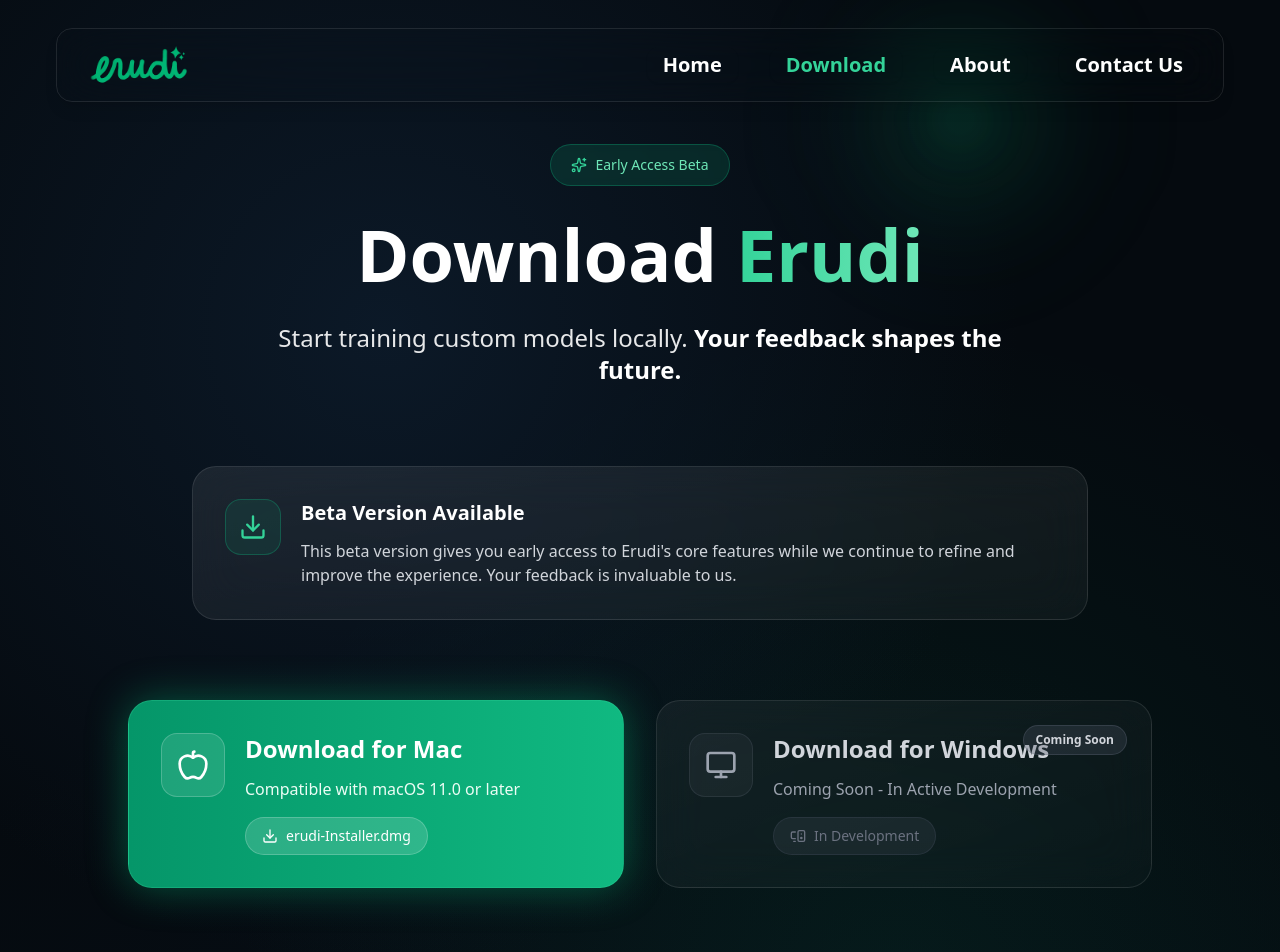
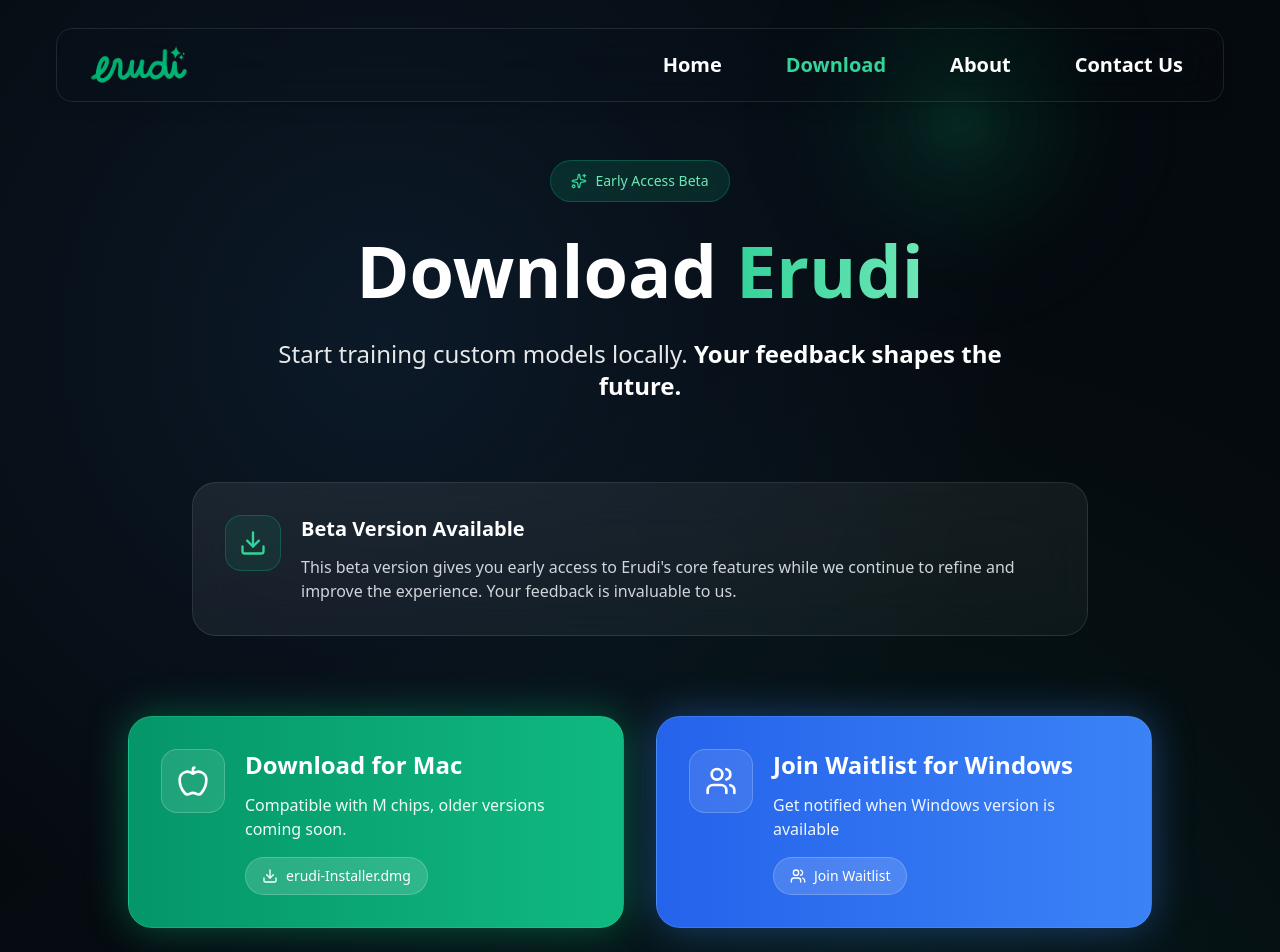
Before and after one commit to djaxchi/Erudi-WebPage, a React (Vite) app: page /download in a window 1280 px wide. Shown: the top 952 px of the page. Built offline with nearby package versions, Linux system fonts and the light colour scheme.

Commit message:
feat - added waitlist for windows fix - update

```diff
--- a/src/pages/ContactPage.tsx
+++ b/src/pages/ContactPage.tsx
@@ -134,7 +134,7 @@
         <div className="max-w-5xl mx-auto">
 
           {/* Header */}
-          <div className="mt-12 sm:mt-12 md:mt-16 mb-12 sm:mb-16 md:mb-20">
+          <div className="mt-32 sm:mt-20 md:mt-20 mb-12 sm:mb-16 md:mb-20">
             <AnimatedSection delay={100}>
               <div className="space-y-4 sm:space-y-6 md:space-y-8 text-center">
                 {/* Badge */}
--- a/src/pages/DownloadPage.tsx
+++ b/src/pages/DownloadPage.tsx
@@ -1,6 +1,6 @@
 import React, { useEffect } from 'react';
 import { motion } from 'framer-motion';
-import { Download, MonitorSpeaker, Apple, Monitor, Sparkles } from 'lucide-react';
+import { Download, Apple, Sparkles, Users } from 'lucide-react';
 import { Link } from 'react-router-dom';
 import Navbar from '../components/Navbar';
 import { AnimatedSection } from '../assets/animatedSection';
@@ -80,7 +80,7 @@
       <main className="relative z-10 mx-auto mt-8 sm:pt-8 md:pt-12 pb-12 sm:pb-16 md:pb-20 px-4 sm:px-6 md:px-8 lg:px-12">
         <div className="max-w-7xl mx-auto">
           {/* Header Section */}
-          <div className="mt-8 sm:mt-12 md:mt-16 mb-12 sm:mb-16 md:mb-20">
+          <div className="mt-32 sm:mt-20 md:mt-20 mb-12 sm:mb-16 md:mb-20">
             <AnimatedSection delay={100}>
               <div className="space-y-4 sm:space-y-6 md:space-y-8 text-center">
                 {/* Badge */}
@@ -171,7 +171,7 @@
                       Download for Mac
                     </h3>
                     <p className="text-emerald-50 text-sm sm:text-base mb-3 sm:mb-4">
-                      Compatible with macOS 11.0 or later
+                      Compatible with M chips, older versions coming soon.
                     </p>
                     <div className="inline-flex items-center gap-2 px-3 sm:px-4 py-1.5 sm:py-2 rounded-full bg-white/15 border border-white/20">
                       <Download className="w-3.5 h-3.5 sm:w-4 sm:h-4" />
@@ -181,38 +181,36 @@
                 </div>
               </motion.button>
 
-              {/* Windows Download Button (Disabled) */}
+              {/* Windows Waitlist Button */}
+              <Link to="/waitlist">
                 <motion.div
                   initial={{ opacity: 0, y: 40, scale: 0.95 }}
                   whileInView={{ opacity: 1, y: 0, scale: 1 }}
                   viewport={{ once: true, margin: "-80px" }}
                   transition={{ duration: 0.6, delay: 0.4, ease: "easeOut" }}
-                className="relative h-full bg-gradient-to-br from-white/[0.05] to-white/[0.02] backdrop-blur-xl border border-white/10 rounded-2xl sm:rounded-3xl p-6 sm:p-8 opacity-60 cursor-not-allowed"
+                  whileHover={{ scale: 1.02, y: -4 }}
+                  whileTap={{ scale: 0.98 }}
+                  className="group h-full bg-gradient-to-r from-blue-600 to-blue-500 hover:from-blue-500 hover:to-blue-400 rounded-2xl sm:rounded-3xl p-6 sm:p-8 shadow-[0_0_40px_rgba(59,130,246,0.4)] hover:shadow-[0_0_60px_rgba(59,130,246,0.6)] transition-all duration-300 border border-blue-400/30 cursor-pointer"
                 >
                   <div className="flex items-start gap-4 sm:gap-5">
-                  <div className="w-12 h-12 sm:w-14 sm:h-14 md:w-16 md:h-16 rounded-xl sm:rounded-2xl bg-gray-500/10 border border-gray-500/20 flex items-center justify-center flex-shrink-0">
-                    <Monitor className="w-6 h-6 sm:w-7 sm:h-7 md:w-8 md:h-8 text-gray-400" />
+                    <div className="w-12 h-12 sm:w-14 sm:h-14 md:w-16 md:h-16 rounded-xl sm:rounded-2xl bg-white/10 border border-white/20 flex items-center justify-center flex-shrink-0 group-hover:scale-110 transition-transform duration-300">
+                      <Users className="w-6 h-6 sm:w-7 sm:h-7 md:w-8 md:h-8 text-white" />
                     </div>
                     <div className="text-left flex-1">
-                    <h3 className="text-xl sm:text-2xl font-bold text-gray-300 mb-2 sm:mb-3">
-                      Download for Windows
+                      <h3 className="text-xl sm:text-2xl font-bold text-white mb-2 sm:mb-3">
+                        Join Waitlist for Windows
                       </h3>
-                    <p className="text-gray-400 text-sm sm:text-base mb-3 sm:mb-4">
-                      Coming Soon - In Active Development
+                      <p className="text-blue-50 text-sm sm:text-base mb-3 sm:mb-4">
+                        Get notified when Windows version is available
                       </p>
-                    <div className="inline-flex items-center gap-2 px-3 sm:px-4 py-1.5 sm:py-2 rounded-full bg-gray-600/20 border border-gray-600/30">
-                      <MonitorSpeaker className="w-3.5 h-3.5 sm:w-4 sm:h-4 text-gray-500" />
-                      <span className="text-xs sm:text-sm font-medium text-gray-500">In Development</span>
+                      <div className="inline-flex items-center gap-2 px-3 sm:px-4 py-1.5 sm:py-2 rounded-full bg-white/15 border border-white/20">
+                        <Users className="w-3.5 h-3.5 sm:w-4 sm:h-4" />
+                        <span className="text-xs sm:text-sm font-medium">Join Waitlist</span>
                       </div>
                     </div>
                   </div>
-                {/* Coming Soon Badge */}
-                <div className="absolute top-4 right-4 sm:top-6 sm:right-6">
-                  <span className="inline-block px-3 py-1.5 rounded-full bg-gray-600/30 border border-gray-500/30 text-gray-300 text-xs font-semibold">
-                    Coming Soon
-                  </span>
-                </div>
                 </motion.div>
+              </Link>
             </div>
           </AnimatedSection>
 
--- a/src/pages/LandingPage.tsx
+++ b/src/pages/LandingPage.tsx
@@ -57,7 +57,7 @@
       <main className="relative z-10 mx-auto mt-8 sm:pt-8 md:pt-12 pb-12 sm:pb-16 md:pb-20 px-4 sm:px-6 md:px-8 lg:px-12">
         <div className="max-w-7xl mx-auto">
           {/* Hero Section */}
-          <div className="mt-8 sm:mt-12 md:mt-16 mb-12 sm:mb-16 md:mb-20">
+          <div className="mt-32 sm:mt-20 md:mt-20 mb-12 sm:mb-16 md:mb-20">
             <AnimatedSection delay={100}>
               <div className="space-y-4 sm:space-y-6 md:space-y-8 text-center lg:text-left">
                 {/* Badge */}
```
Also changed, not shown: src/pages/AboutPage.tsx (+35 -11 lines). Lines whose indentation alone changed are shown as unchanged.
